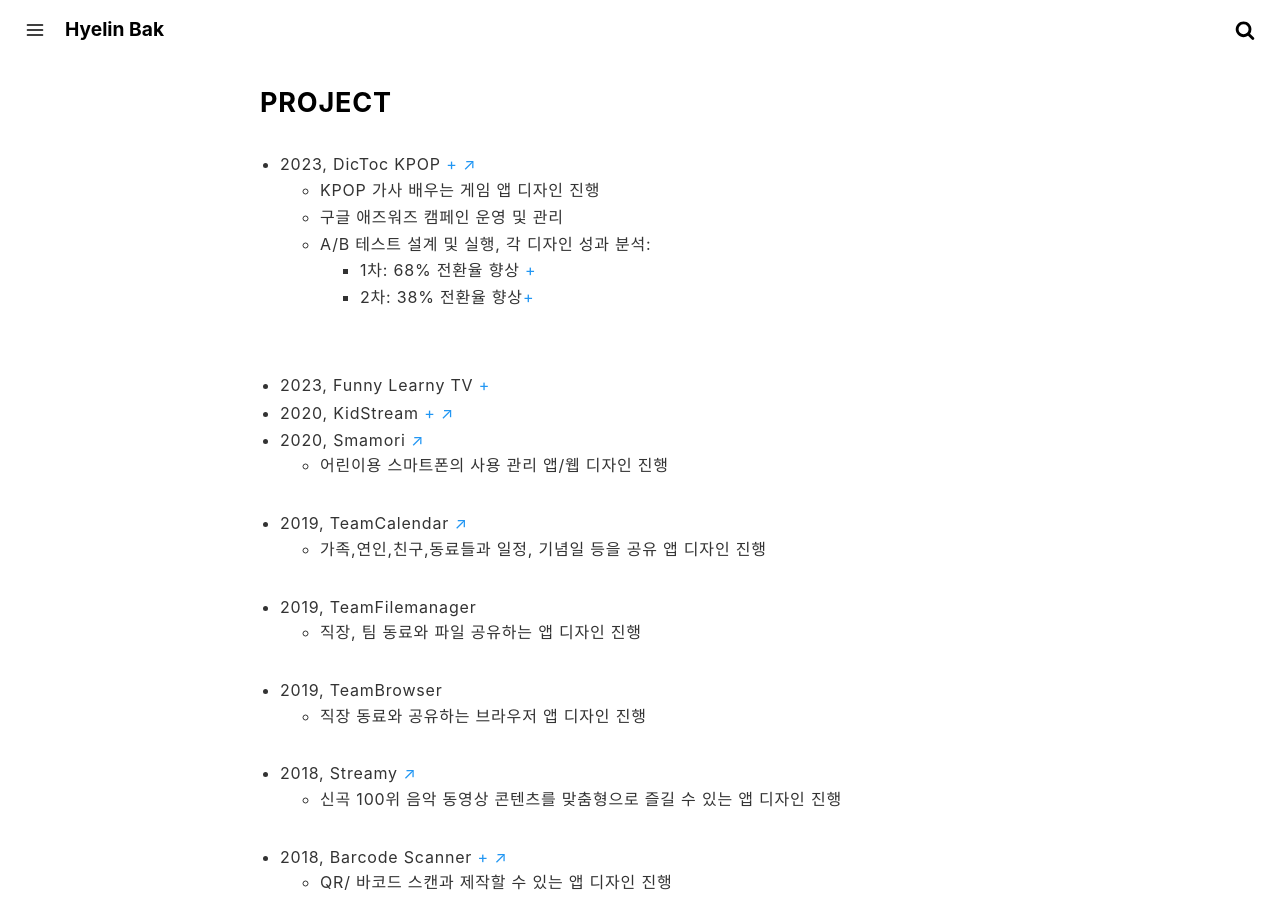
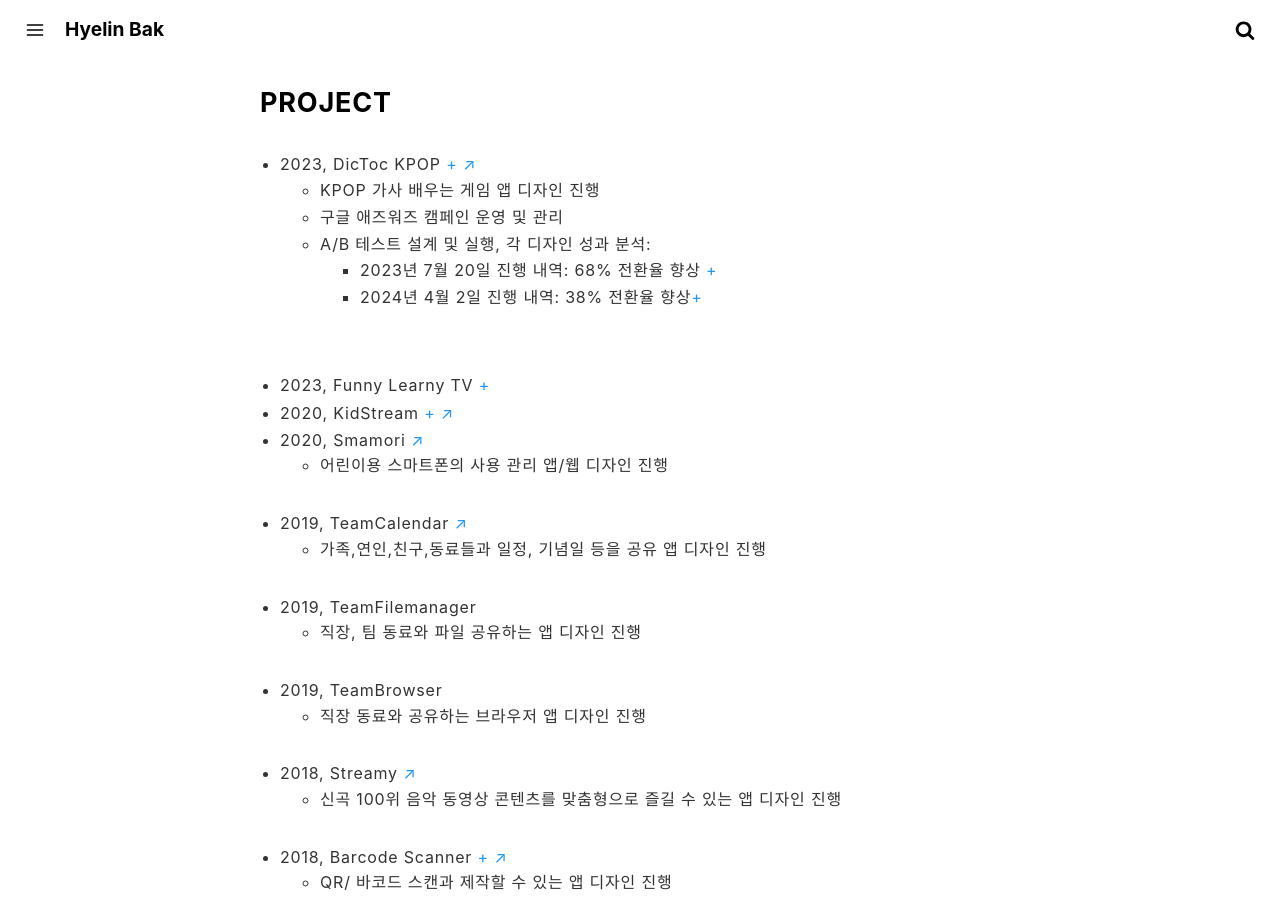
Before and after one commit to crazyjamy/crazyjamy.github.io, a Jekyll site: the page built from about.md, in a window 1280 px wide and 900 px high, scrolled down 683 px. Built offline with Jekyll 4.4.1, drawn with Linux system fonts in a browser that asks for light colours.

Commit message:
Update about.md

```diff
--- a/about.md
+++ b/about.md
@@ -27,8 +27,8 @@
   + KPOP 가사 배우는 게임 앱 디자인 진행
   + 구글 애즈워즈 캠페인 운영 및 관리
   + A/B 테스트 설계 및 실행, 각 디자인 성과 분석:
-    + 1차: 68% 전환율 향상 [+](https://crazyjamy.github.io/ab-kpoplyricsgame-230724/)
-    + 2차: 38% 전환율 향상[+](https://crazyjamy.github.io/ab-kpoplyricsgame-240402/)
+    + 2023년 7월 20일 진행 내역: 68% 전환율 향상 [+](https://crazyjamy.github.io/ab-kpoplyricsgame-230724/)
+    + 2024년 4월 2일 진행 내역: 38% 전환율 향상[+](https://crazyjamy.github.io/ab-kpoplyricsgame-240402/)
 + 2023, Funny Learny TV [+](https://crazyjamy.github.io/funnylearnytv/)
 + 2020, KidStream [+](https://crazyjamy.github.io/kidsvideoapp/) <a href="https://play.google.com/store/apps/details?id=io.tm.kids.vstream" target="_blank">↗</a>
 + 2020, Smamori <a href="https://play.google.com/store/apps/details?id=jp.smamori.child.tv" target="_blank">↗</a>
```
